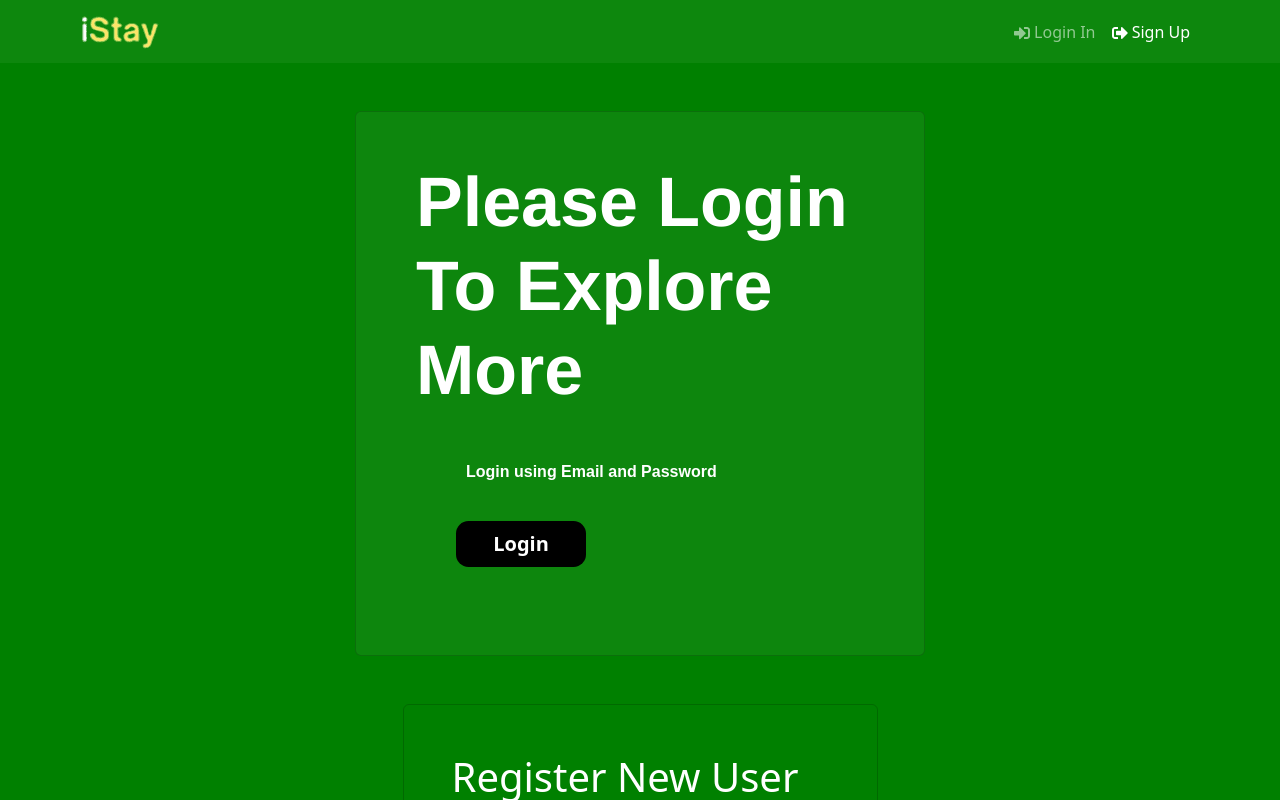
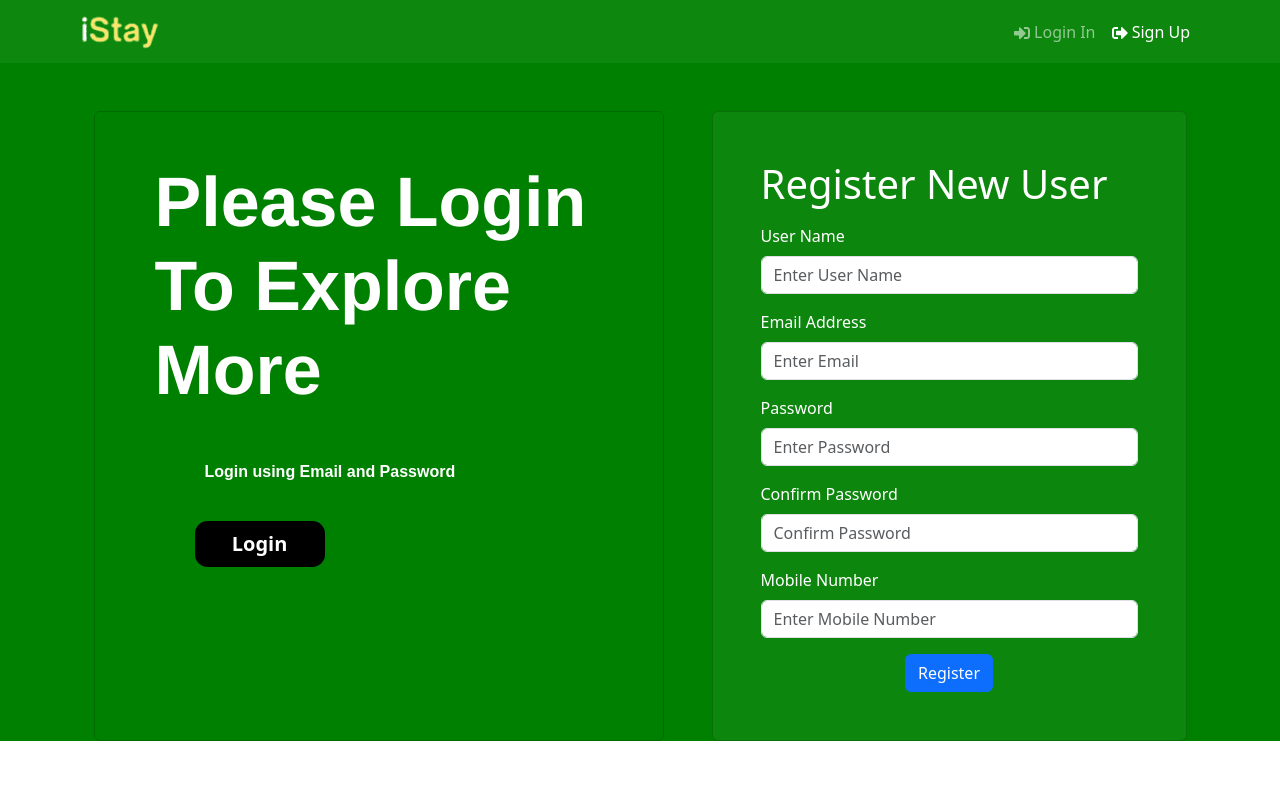
Before and after one commit to Athulraj10/iStay, a React (Vite) app in the folder frontend/: page /register in a window 1280 px wide. Shown: the top 800 px of the page. Built offline with nearby package versions, Linux system fonts and the light colour scheme.

Commit message:
moving to redux global management

```diff
--- a/frontend/src/components/Register/RegistrationValidation.jsx
+++ b/frontend/src/components/Register/RegistrationValidation.jsx
@@ -82,12 +82,12 @@ const FormValidation = ({ onSubmit }) => {
     }
   };
   const rightSection = {
-    background: "rgba(255, 255, 255, 0)",
+    background: "rgba(255, 255, 255, 0.052)",
     color: "white",
   };
   const leftSection = {
-    background: "rgba(255, 255, 255, 0.052)",
-    color: "white",
+    background: "rgba(255, 255, 255, 0)",
+    color: rightSection.color,
   };
   return (
     <Container>
@@ -96,10 +96,10 @@ const FormValidation = ({ onSubmit }) => {
           <LeftHeader />
         </Col>
 
-        <Col xs={12} md={5} style={rightSection} className="card p-5 m-5">
+        <Col xs={12} md={5} style={rightSection} className="card p-5 ms-5">
           <h1>Register New User</h1>
           <Form onSubmit={handleSubmit}>
-            <Form.Group controlId="userName">
+            <Form.Group controlId="userName" className="mt-2 mb-3">
               <Form.Label>User Name</Form.Label>
               <Form.Control
                 type="text"
@@ -111,7 +111,7 @@ const FormValidation = ({ onSubmit }) => {
             </Form.Group>
 
             {/* Email */}
-            <Form.Group controlId="email">
+            <Form.Group controlId="email" className="mt-2 mb-3">
               <Form.Label>Email Address</Form.Label>
               <Form.Control
                 type="email"
@@ -123,7 +123,7 @@ const FormValidation = ({ onSubmit }) => {
             </Form.Group>
 
             {/* Password */}
-            <Form.Group controlId="password">
+            <Form.Group controlId="password" className="mt-2 mb-3">
               <Form.Label>Password</Form.Label>
               <Form.Control
                 type="password"
@@ -135,7 +135,7 @@ const FormValidation = ({ onSubmit }) => {
             </Form.Group>
 
             {/* Confirm Password */}
-            <Form.Group controlId="confirmPassword">
+            <Form.Group controlId="confirmPassword" className="mt-2 mb-3">
               <Form.Label>Confirm Password</Form.Label>
               <Form.Control
                 type="password"
@@ -149,7 +149,7 @@ const FormValidation = ({ onSubmit }) => {
             </Form.Group>
 
             {/* Mobile Number */}
-            <Form.Group controlId="mobile">
+            <Form.Group controlId="mobile" className="mt-2 ">
               <Form.Label>Mobile Number</Form.Label>
               <Form.Control
                 type="text"
@@ -160,12 +160,13 @@ const FormValidation = ({ onSubmit }) => {
               <Form.Text className="text-danger">{mobileError}</Form.Text>
             </Form.Group>
 
-            <Button type="submit" variant="primary" className="mt-3">
-              Register
-            </Button>
+            <div className="mt-3 text-center">
+              <Button type="submit" variant="primary">
+                Register
+              </Button>
+            </div>
           </Form>
         </Col>
-
       </Row>
     </Container>
   );
```
